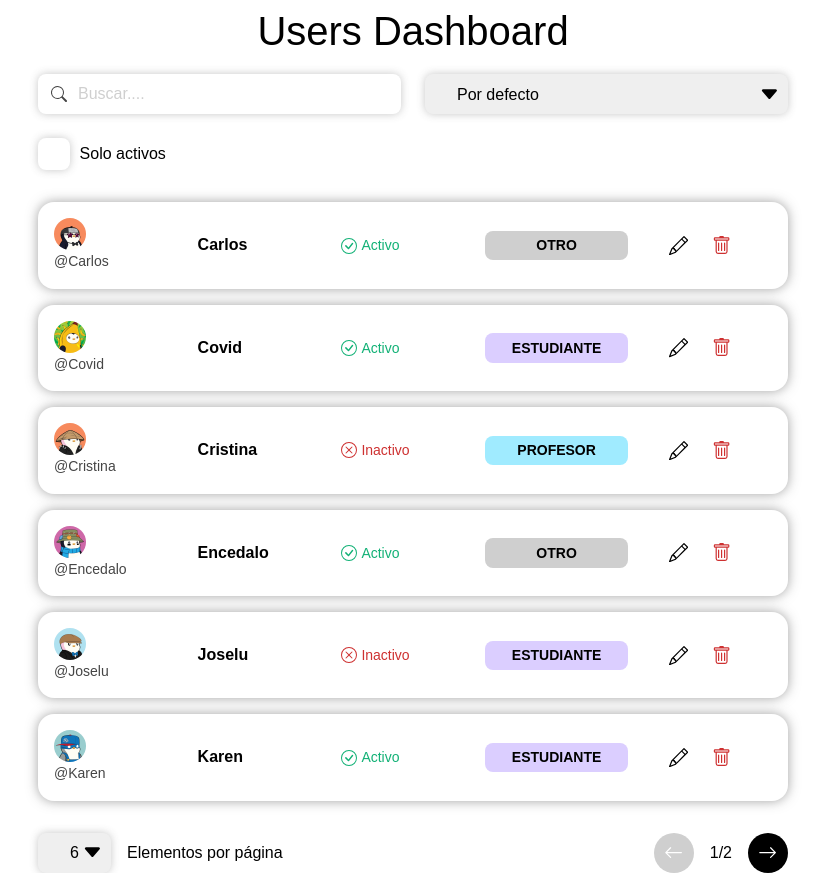
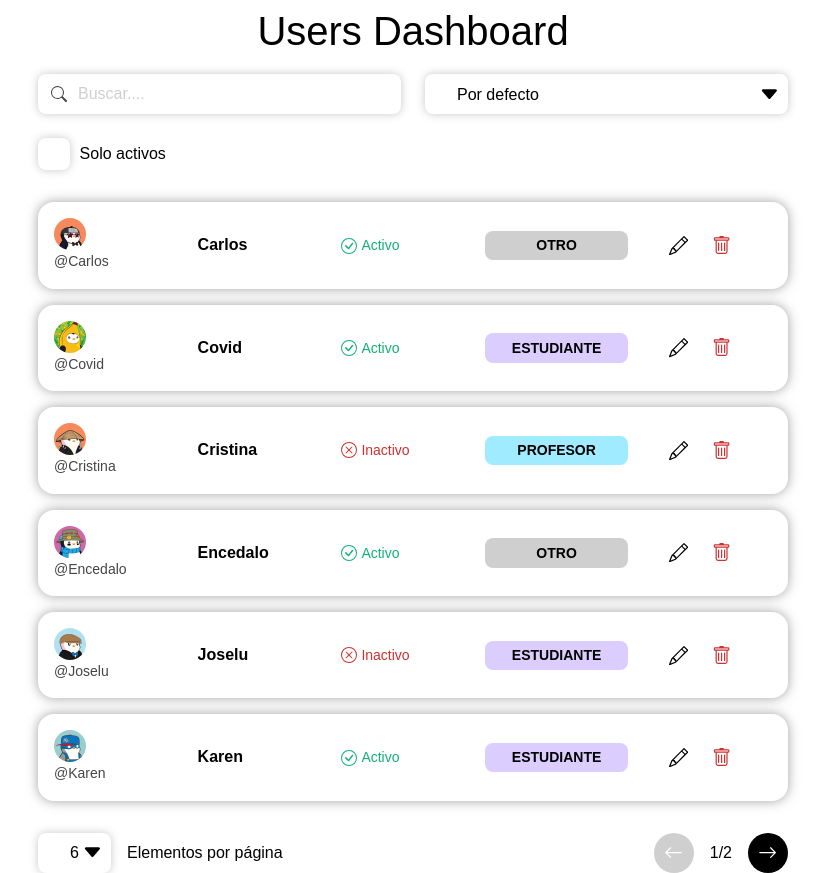
Before and after one commit to JoseIu/users-dashboard-react, a React (Vite) app: page / in a window 1280 px wide. Shown: the whole page, without its empty margins (227-1052 px from the left). Built offline with nearby package versions, Linux system fonts and the light colour scheme; data requests are answered from the project's data file; a web font is replaced by a local one.

Commit message:
removing comments

```diff
--- a/src/index.css
+++ b/src/index.css
@@ -31,7 +31,6 @@
 	--text-sm: 0.875rem;
 }
 
-/* Reseteamos los margin y paddings de todas las etiquetas */
 * {
 	margin: 0;
 	padding: 0;
@@ -41,7 +40,6 @@
 	vertical-align: baseline;
 }
 
-/* Evitamos problemas con las imagenes */
 img,
 picture,
 video,
@@ -58,7 +56,6 @@ figure {
 	object-position: center center;
 }
 
-/* Reseteamos los enlaces para funcionar como cajas... */
 a {
 	display: block;
 	text-decoration: none;
@@ -66,22 +63,18 @@ a {
 	font-size: inherit;
 }
 
-/* ... excepto los que se encuentran en párrafos */
 p a {
 	display: inline;
 }
 
-/* Quitamos los puntos de los <li> */
 li {
 	list-style-type: none;
 }
 
-/* Configuramos anclas suaves */
 html {
 	scroll-behavior: smooth;
 }
 
-/* Desactivamos estilos por defecto de las principales etiquetas de texto */
 h1,
 h2,
 h3,
@@ -104,7 +97,6 @@ em {
 	color: inherit;
 }
 
-/* Evitamos problemas con los pseudoelementos de quotes */
 blockquote:before,
 blockquote:after,
 q:before,
@@ -113,7 +105,6 @@ q:after {
 	content: none;
 }
 
-/* Nivelamos problemas de tipografías y colocación de formularios */
 form,
 input,
 textarea,
@@ -125,16 +116,15 @@ label {
 	-webkit-hyphens: auto;
 	-ms-hyphens: auto;
 	hyphens: auto;
-	/* background-color: transparent; */
+	background-color: transparent;
 	/* color: inherit; */
 	display: block;
 	/* opcional */
-	/* -webkit-appearance: none;
-	-moz-appearance: none; */
-	/* appearance: none; */
+	-webkit-appearance: none;
+	-moz-appearance: none;
+	appearance: none;
 }
 
-/* Reseteamos las tablas */
 table,
 tr,
 td {
@@ -142,7 +132,6 @@ td {
 	border-spacing: 0;
 }
 
-/* Evitamos problemas con los SVG */
 svg {
 	width: 100%;
 	display: block;
```
